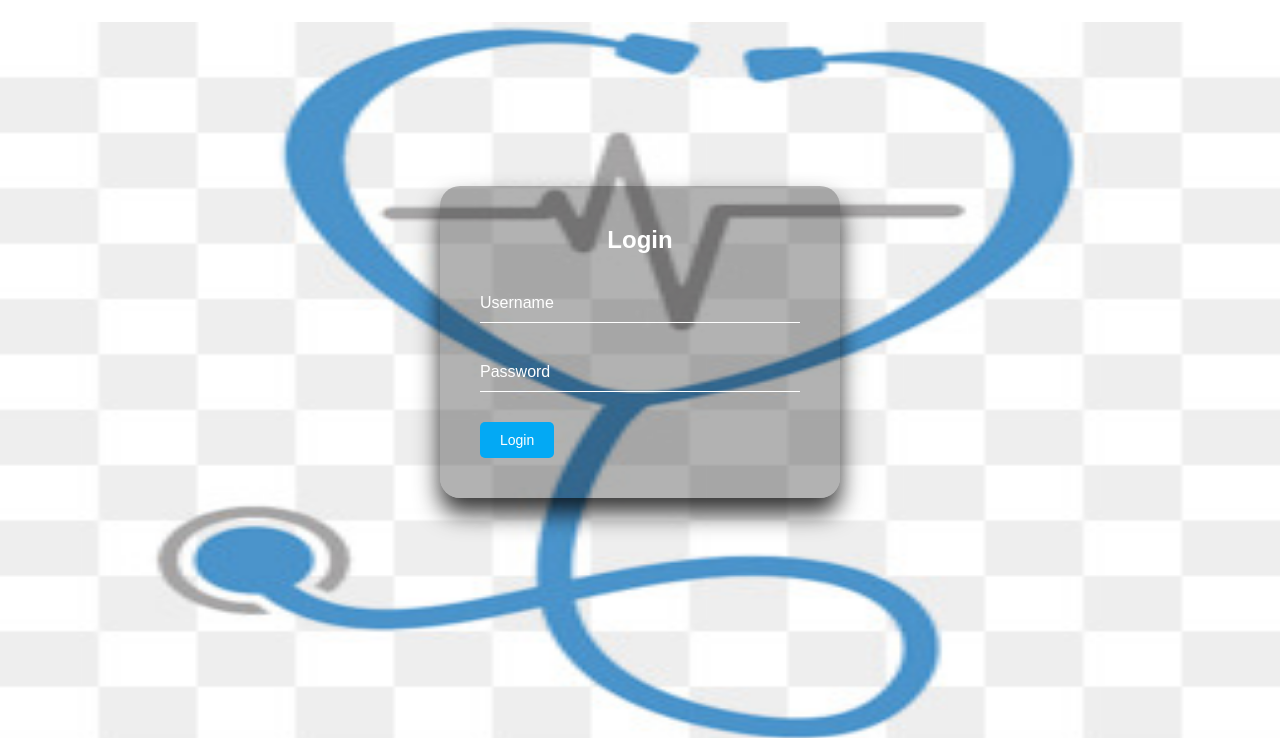
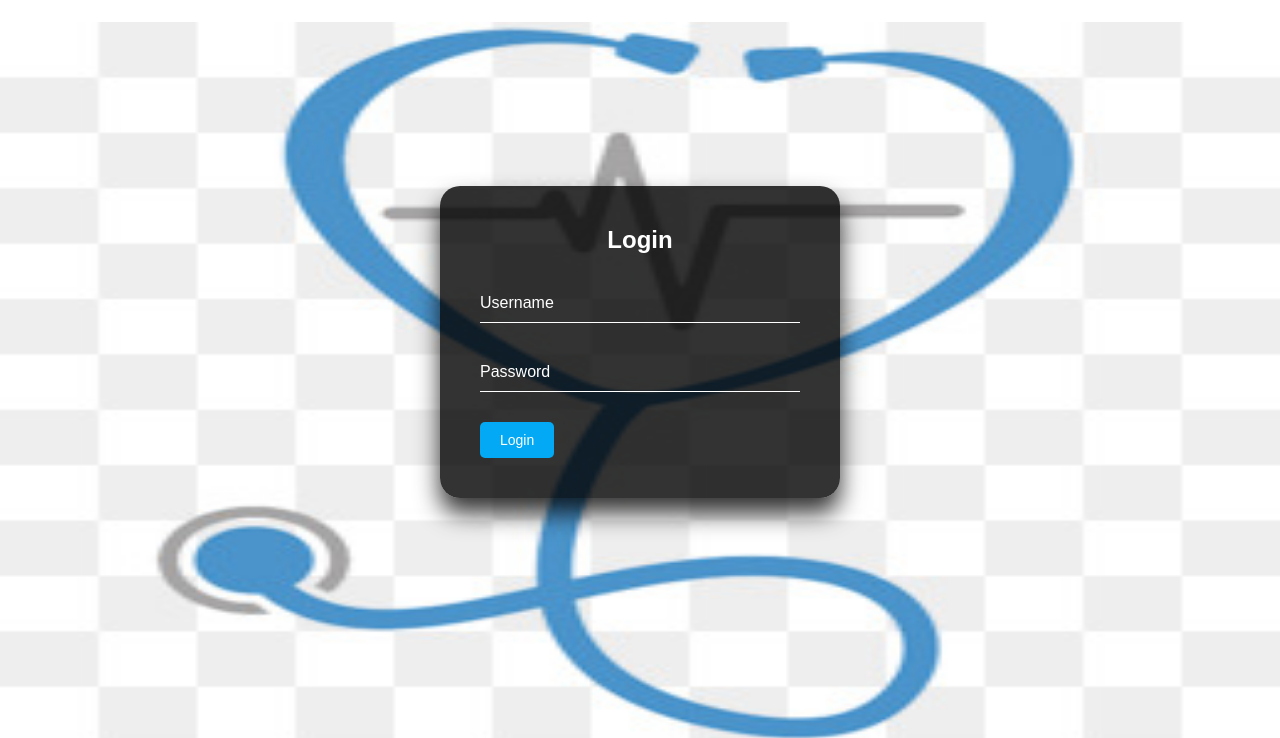
Before and after one commit to henryayuso/pms, a PHP site: page /login.html in a window 1280 px wide. Shown: the part 58-796 px from the top of the page. Run offline with PHP 8.4, Linux system fonts and the light colour scheme.

Commit message:
Update login.css

```diff
--- a/login.css
+++ b/login.css
@@ -29,7 +29,7 @@ body {
 	transform: translate(-50%,-50%);
 	width: 400px;
 	padding: 40px;
-	background: rgba(0,0,0,.3);
+	background: rgba(0,0,0,.8);
 	box-sizing: border-box;
 	box-shadow: 0 15px 25px rgba(0,0,0,.8);
 	border-radius: 20px;
```
